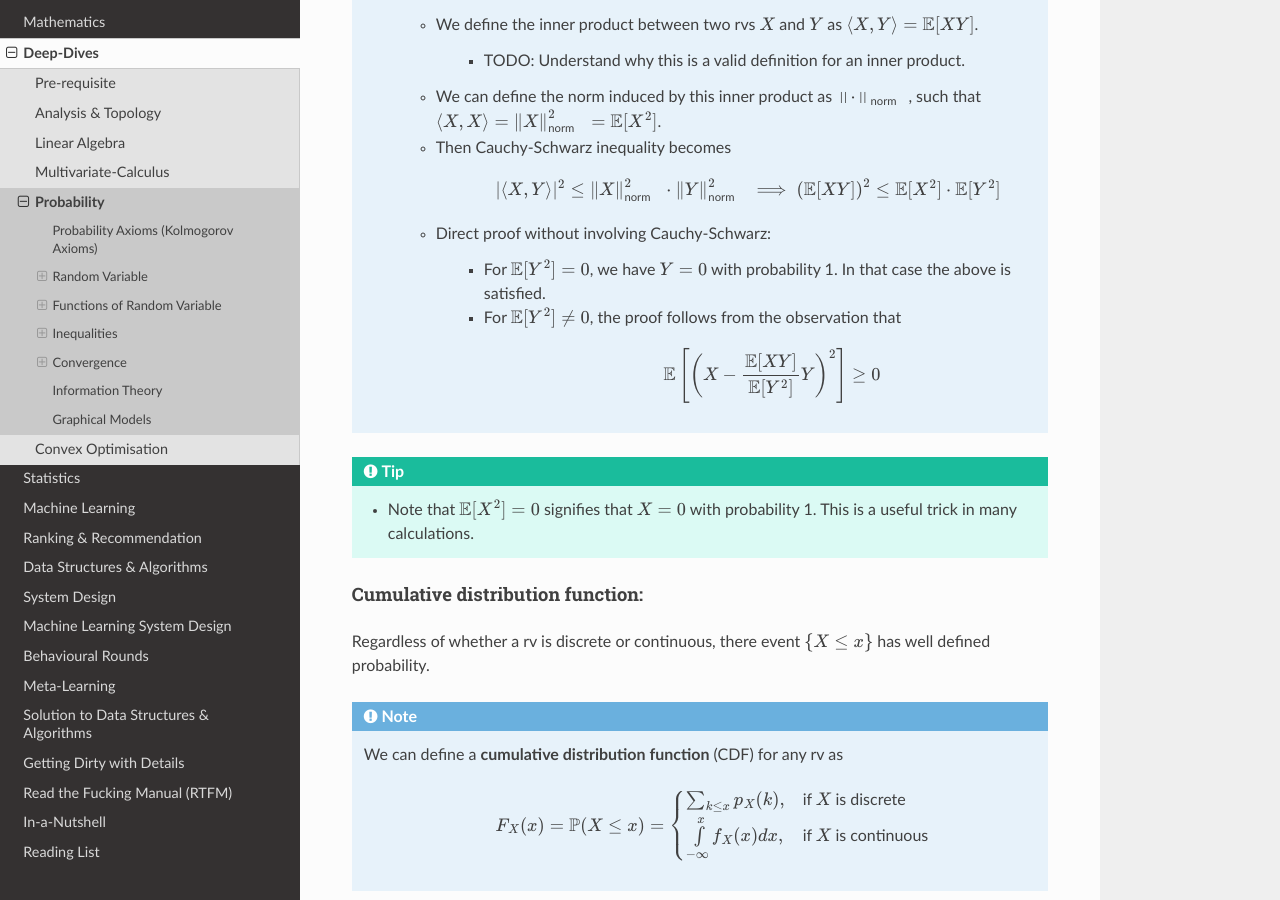
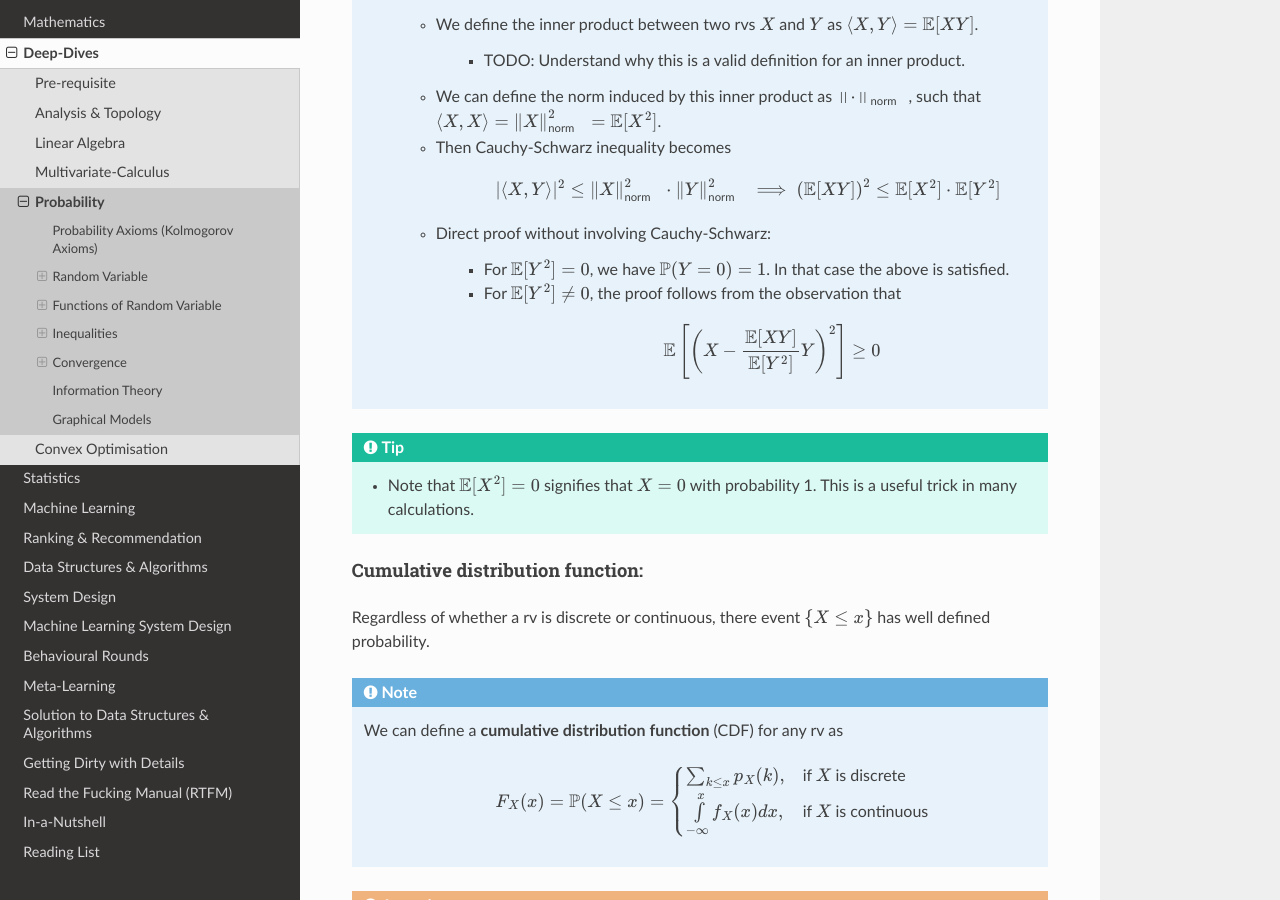
Before and after one commit to uselesstechjunks/leetcode, a Sphinx documentation site: the page built from docs/source/math/prob.rst, in a window 1280 px wide and 900 px high, scrolled down 13259 px. Built offline with Sphinx 7.4.7 and the Read the Docs theme 2.0.0, drawn with Linux system fonts in a browser that asks for light colours.

Commit message:
Update prob.rst

```diff
--- a/docs/source/math/prob.rst
+++ b/docs/source/math/prob.rst
@@ -451,7 +451,7 @@ We can define Expectation of as :math:`\int\limits_{-\infty}^\infty x f_X(x) dx`
 
 		* Direct proof without involving Cauchy-Schwarz:
 
-			* For :math:`\mathbb{E}[Y^2]=0`, we have :math:`Y=0` with probability 1. In that case the above is satisfied.
+			* For :math:`\mathbb{E}[Y^2]=0`, we have :math:`\mathbb{P}(Y=0)=1`. In that case the above is satisfied.
 			* For :math:`\mathbb{E}[Y^2]\neq 0`, the proof follows from the observation that
 
 				.. math:: \mathbb{E}\left[\left(X-\frac{\mathbb{E}[XY]}{\mathbb{E}[Y^2]}Y\right)^2\right]\geq 0
```
